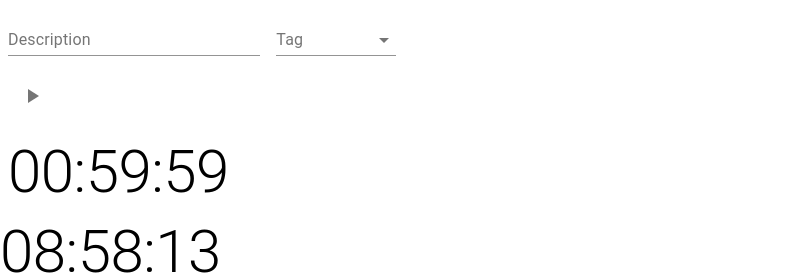
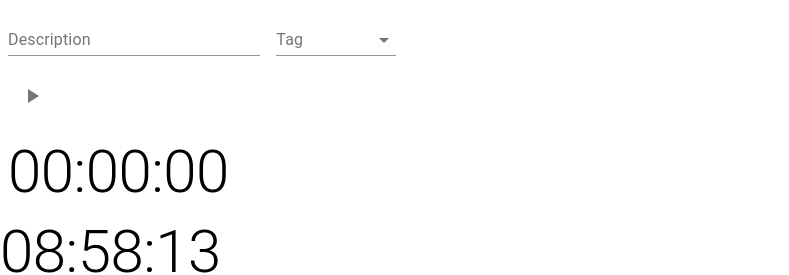
Before and after one commit to fengyuli-dev/time-tracker, a React (Create React App) app: page / in a window 1280 px wide. Shown: the top 275 px of the page, without its empty margins (0-789 px from the left). Built offline with nearby package versions, Linux system fonts and the light colour scheme.

Commit message:
Add funtionality to timer.

```diff
--- a/src/components/timer.js
+++ b/src/components/timer.js
@@ -21,9 +21,29 @@ function iconStyle(status) {
 export default function Timer() {
     const classes = useStyles();
     const [status, setStatus] = useState(false);
-    const [timer, setTimer] = useState(3599);
+    const [timer, setTimer] = useState(0);
 
+    function handleClick() {
+        if (status) {
+            setStatus(false);
+        }
+        else {
+            setStatus(true);
+        }
+    }
 
+    useEffect(() => {
+        let interval = null;
+        if (status) {
+            interval = setInterval(() => {
+                setTimer(timer => timer + 1);
+            }, 1000);
+        } else {
+            clearInterval(interval);
+            setTimer(0)
+        }
+        return () => clearInterval(interval);
+    }, [status, timer]);
 
     return (
         <div className={classes.root}>
@@ -33,13 +53,4 @@ export default function Timer() {
             <TimerDisplay status={status} timer={timer} />
         </div>
     );
-
-    function handleClick() {
-        if (status === true) {
-            setStatus(false);
-        }
-        else {
-            setStatus(true);
-        }
-    }
 }
```
